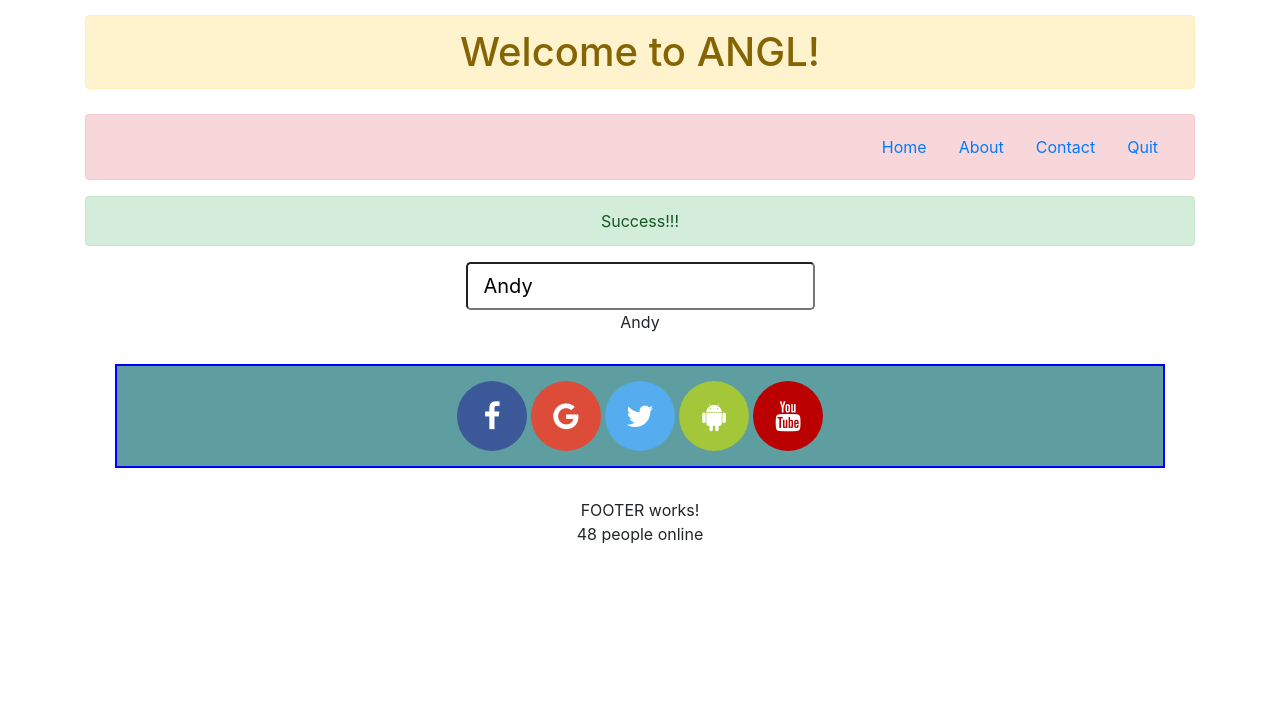
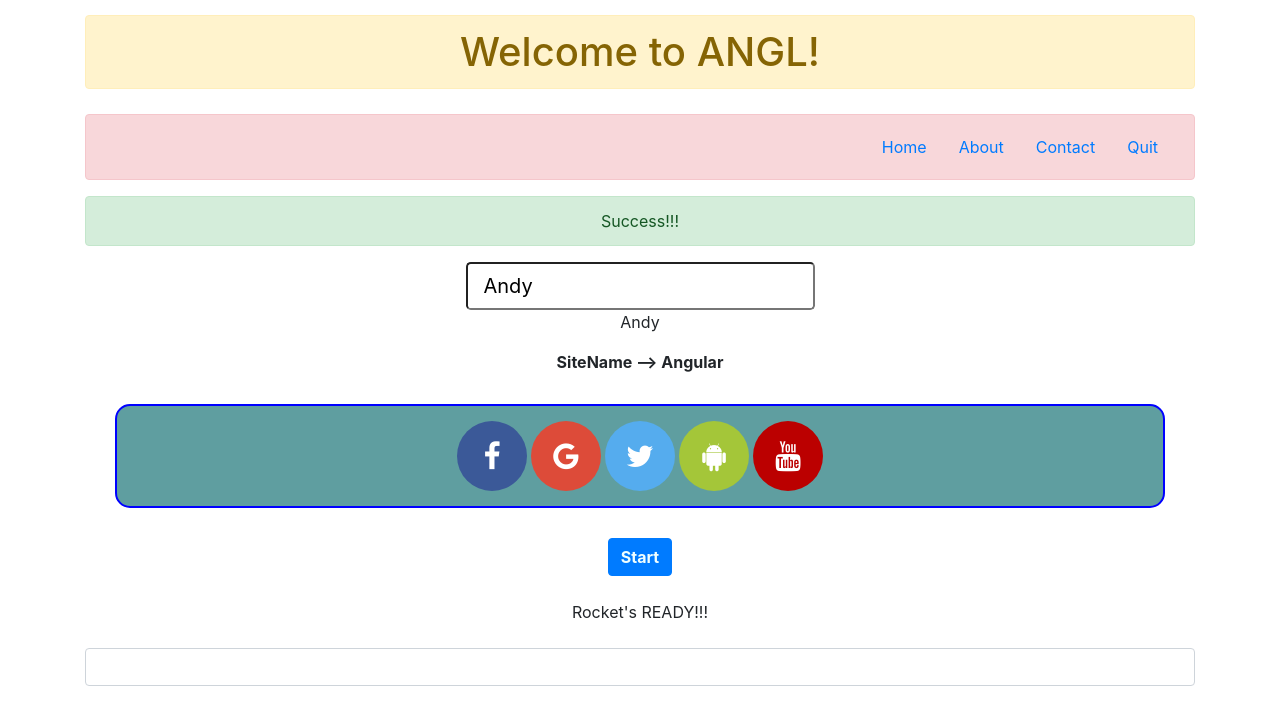
Before and after one commit to Waka11/First_angular_project, an Angular app: page / in a window 1280 px wide. Shown: the top 724 px of the page. Built offline with nearby package versions, Linux system fonts and the light colour scheme.

Commit message:
Angular test
Testing Angular abilities

```diff
--- a/src/app/app.component.html
+++ b/src/app/app.component.html
@@ -7,6 +7,5 @@
     <input type="text" [(ngModel)]="name" class="form-control-lg" />
     <p>{{ name }}</p>
   </div>
-  <app-foot></app-foot>
   <app-footer></app-footer>
 </div>
--- a/src/app/app.module.ts
+++ b/src/app/app.module.ts
@@ -6,11 +6,10 @@ import { AppComponent } from "./app.component";
 import { HeadComponent } from "./head/head.component";
 import { MainComponent } from "./main/main.component";
 import { ListComponent } from "./main/list/list.component";
-import { FootComponent } from "./foot/foot.component";
 import { FooterComponent } from './footer/footer.component';
 
 @NgModule({
-  declarations: [AppComponent, HeadComponent, MainComponent, ListComponent, FootComponent, FooterComponent],
+  declarations: [AppComponent, HeadComponent, MainComponent, ListComponent, FooterComponent],
   imports: [BrowserModule, FormsModule],
   providers: [],
   bootstrap: [AppComponent]
--- a/src/app/foot/foot.component.css
+++ /dev/null
@@ -1,46 +0,0 @@
-.fa {
-  padding: 20px;
-  font-size: 30px;
-  width: 70px;
-  text-align: center;
-  text-decoration: none;
-  margin: 5px 2px;
-  border-radius: 50%;
-}
-
-.fa:hover {
-    opacity: 0.7;
-}
-
-.fa-facebook {
-  background: #3B5998;
-  color: white;
-}
-
-.fa-twitter {
-  background: #55ACEE;
-  color: white;
-}
-
-.fa-google {
-  background: #dd4b39;
-  color: white;
-}
-
-.fa-youtube {
-  background: #bb0000;
-  color: white;
-}
-
-.fa-android {
-  background: #a4c639;
-  color: white;
-}
-
-.foot{
-    text-align: center;
-    margin: 30px;
-    padding: 10px;
-    border: 2px solid blue;
-    background-color: cadetblue;
-}
--- a/src/app/foot/foot.component.html
+++ /dev/null
@@ -1,7 +0,0 @@
-<div class='foot'>
-    <a href="#" class="fa fa-facebook"></a>
-    <a href="#" class="fa fa-google"></a>
-    <a href="#" class="fa fa-twitter"></a>
-    <a href="#" class="fa fa-android"></a>
-    <a href="#" class="fa fa-youtube"></a>
-</div>
--- a/src/app/footer/footer.component.css
+++ b/src/app/footer/footer.component.css
@@ -0,0 +1,51 @@
+.fa {
+  padding: 20px;
+  font-size: 30px;
+  width: 70px;
+  text-align: center;
+  text-decoration: none;
+  margin: 5px 2px;
+  border-radius: 50%;
+}
+
+.fa:hover {
+  opacity: 0.7;
+}
+
+.fa-facebook {
+  background: #3b5998;
+  color: white;
+}
+
+.fa-twitter {
+  background: #55acee;
+  color: white;
+}
+
+.fa-google {
+  background: #dd4b39;
+  color: white;
+}
+
+.fa-youtube {
+  background: #bb0000;
+  color: white;
+}
+
+.fa-android {
+  background: #a4c639;
+  color: white;
+}
+
+.footer {
+  text-align: center;
+  margin: 30px;
+  padding: 10px;
+  border: 2px solid blue;
+  background-color: cadetblue;
+  border-radius: 15px;
+}
+
+.start{
+  color: azure;
+}
--- a/src/app/footer/footer.component.html
+++ b/src/app/footer/footer.component.html
@@ -1,4 +1,18 @@
-<p>
-  {{name}} works!<br/>
-  {{online}} people online
-</p>
+<b>SiteName --> {{ getSiteName() }}</b>
+<div class="footer">
+  <a href="#" class="fa fa-facebook"></a>
+  <a href="#" class="fa fa-google"></a>
+  <a href="#" class="fa fa-twitter"></a>
+  <a href="#" class="fa fa-android"></a>
+  <a href="#" class="fa fa-youtube"></a>
+</div>
+<button [disabled]="!button" [class]="className" (click)="start()">
+  <b class="start">Start</b>
+</button>
+<br /><br />
+<span>Rocket's {{ rocketState }}!!!</span>
+<br /><br />
+<input type="text" class="form-control" (input)='restart($event)' />
+<br /><br />
+<span>{{rocketName}}</span>
+<br /><br />
--- a/src/app/footer/footer.component.ts
+++ b/src/app/footer/footer.component.ts
@@ -1,18 +1,46 @@
-import { Component, OnInit } from '@angular/core';
+import { Component, OnInit } from "@angular/core";
 
 @Component({
-  selector: 'app-footer',
-  templateUrl: './footer.component.html',
-  styleUrls: ['./footer.component.css']
+  selector: "app-footer",
+  templateUrl: "./footer.component.html",
+  styleUrls: ["./footer.component.css"]
 })
 export class FooterComponent implements OnInit {
+  name: string = "FOOTER";
+  online: number = 48;
+  siteName: string = "Angular";
 
-  name:string = 'FOOTER';
-  online:number = 48;
+  button = false;
+  className = "btn btn-dark";
 
-  constructor() { }
+  rocketState = "READY";
+  rocketName = null;
 
-  ngOnInit() {
+  start(){
+    this.rocketState = "LAUNCHED";
+    this.button = false;
+    this.className = "btn btn-dark";
+    setTimeout(() => {
+      this.button = true;
+      this.className = "btn btn-primary";
+      this.rocketState = "READY";
+    }, 5000);
   }
 
+  restart(event:Event){
+    this.rocketName = (<HTMLInputElement>event.target).value;
+  }
+
+  getSiteName() {
+    return this.siteName;
+  }
+
+  constructor() {
+    setTimeout(()=>{
+      this.button = true;
+      this.className = "btn btn-primary";
+    },3000);
+  }
+
+  ngOnInit() {}
 }
```
Also changed, not shown: src/app/foot/foot.component.ts (deleted, +0 -9 lines).
